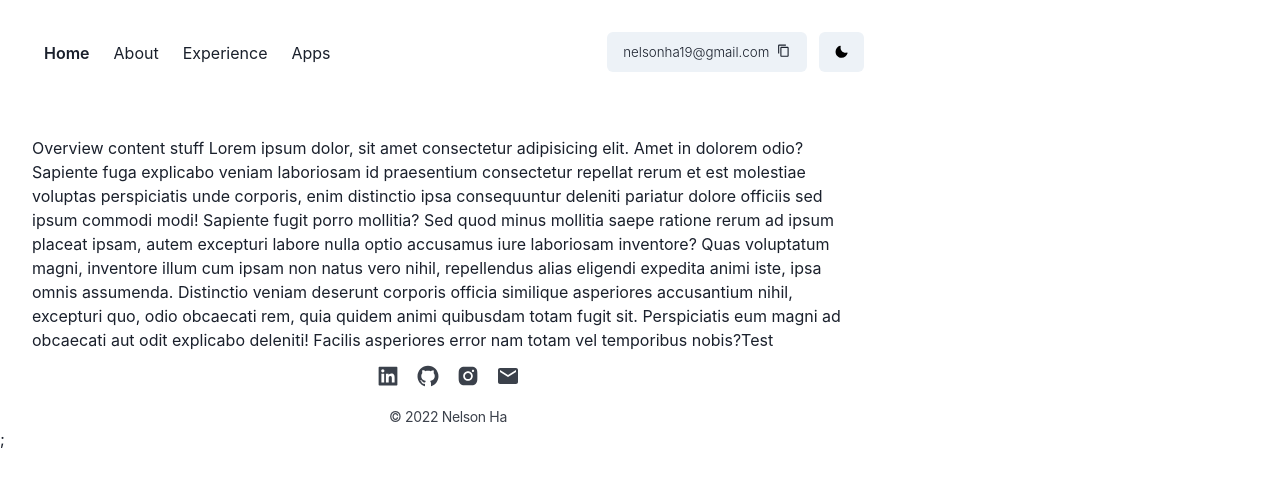
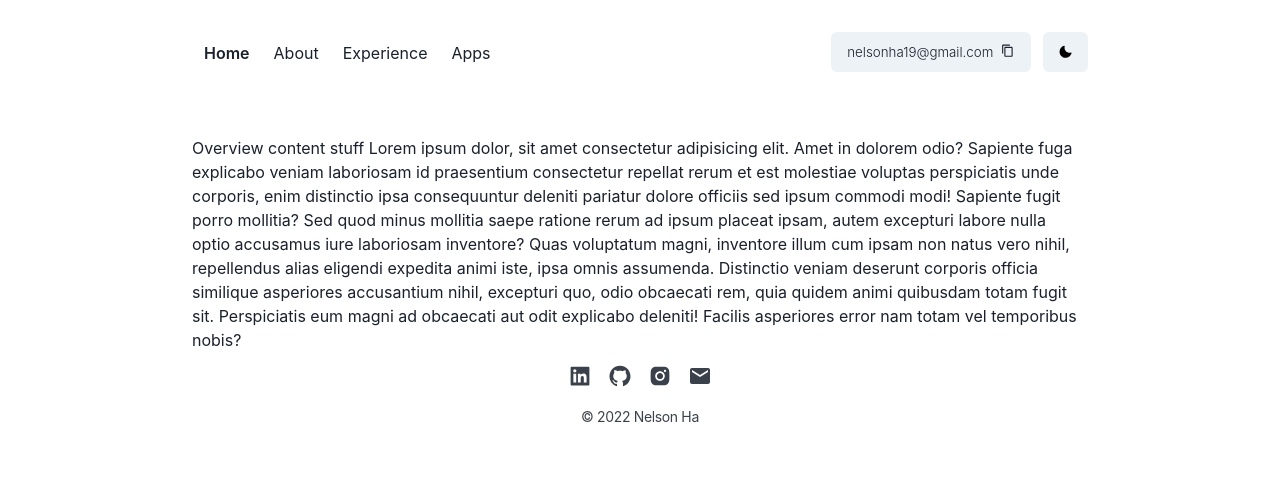
Before and after one commit to nelsonha19/portfolio, a Next.js app: page / in a window 1280 px wide. Shown: the top 484 px of the page. Built offline with nearby package versions, Linux system fonts and the light colour scheme.

Commit message:
fix sizing issue

```diff
--- a/components/Container/Container.tsx
+++ b/components/Container/Container.tsx
@@ -1,4 +1,4 @@
-import { Fade, Flex, Link, useDisclosure } from '@chakra-ui/react';
+import { Fade, Flex, Link, useDisclosure, chakra } from '@chakra-ui/react';
 import React from 'react';
 import Footer from '../Footer/Footer';
 import Header from '../Header/Header';
@@ -11,13 +11,16 @@ export default function Container(props: Props) {
 	const { isOpen, onToggle } = useDisclosure();
 
 	return (
-		<Flex flexDir={'column'} id="test" px={8} maxW={'4xl'}>
+		<chakra.div mx={8}>
 			<Header onToggle={onToggle} />
 			<Fade in={!isOpen}>
-				{props.children}
-				<Link>Test </Link>
-				<Footer />
+				<Flex justify={'center'}>
+					<chakra.div w="100%" maxW={'4xl'}>
+						{props.children}
+						<Footer />
+					</chakra.div>
+				</Flex>
 			</Fade>
-		</Flex>
+		</chakra.div>
 	);
 }
--- a/components/HamburgerMenu/HamburgerMenu.tsx
+++ b/components/HamburgerMenu/HamburgerMenu.tsx
@@ -54,6 +54,7 @@ export default function HamburgerMenu(props: Props) {
 					w={'100%'}
 					h={'92vh'}
 					bgColor={bg}
+					display={{ md: 'none' }}
 				>
 					<UnorderedList className={styles.mobileMenu} display={'flex'} flexDirection={'column'}>
 						<ListItem>
--- a/components/Header/Header.tsx
+++ b/components/Header/Header.tsx
@@ -47,11 +47,13 @@ export default function Header(props: Props) {
 	};
 
 	return (
+		<Flex {...props} justify={'center'}>
 			<chakra.nav
 				display={'flex'}
 				alignItems={'center'}
 				justifyContent={'space-between'}
 				w="100%"
+				maxW={'4xl'}
 				position={'relative'}
 				pt={8}
 				pb={{ base: 8, sm: 16 }}
@@ -93,6 +95,6 @@ export default function Header(props: Props) {
 						</Tooltip>
 					</Flex>
 				</chakra.div>
-			</chakra.nav>
+			</chakra.nav></Flex>
 	);
 }
--- a/pages/index.tsx
+++ b/pages/index.tsx
@@ -25,7 +25,7 @@ const Home: NextPage = () => {
 				accusantium nihil, excepturi quo, odio obcaecati rem, quia quidem animi quibusdam totam fugit sit.
 				Perspiciatis eum magni ad obcaecati aut odit explicabo deleniti! Facilis asperiores error nam totam vel
 				temporibus nobis?
-			</Container>;
+			</Container>
 		</div>
 	);
 };
```
